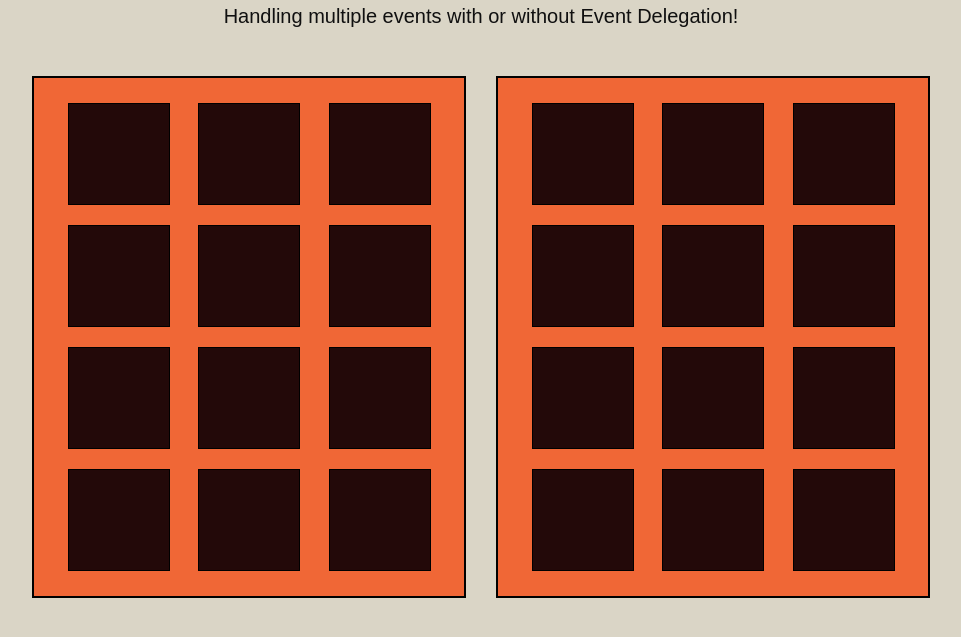
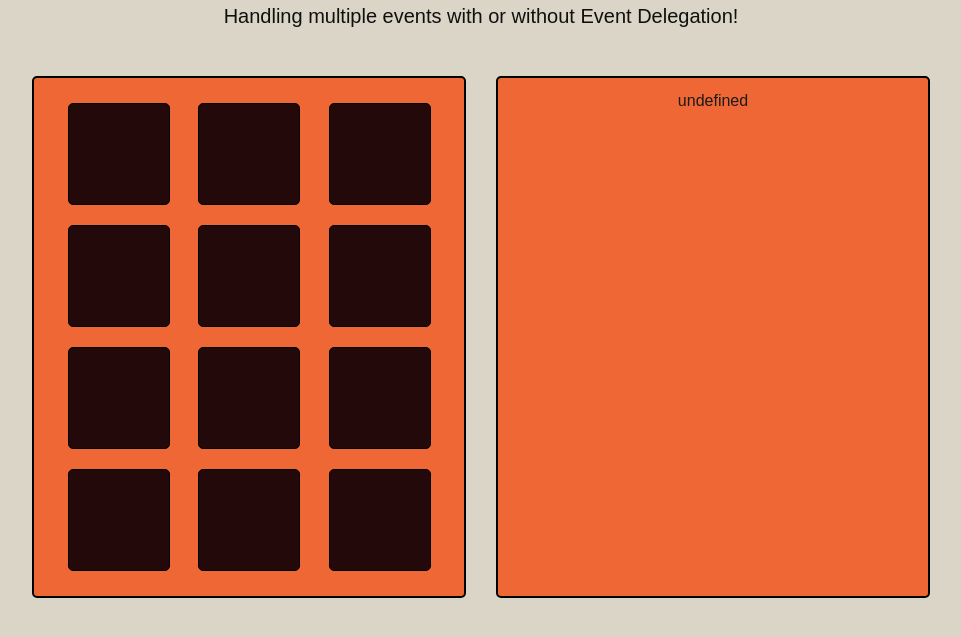
Before and after one commit to aditidubey003/Flip_Box, a website: page code/index.html in a window 1280 px wide. Both pictures are taken after a click on the element 872 px from the left and 396 px from the top of the page. Shown: the part 59-696 px from the top of the page, without its empty margins (159-1120 px from the left). Drawn offline with Linux system fonts and the light colour scheme.

Commit message:
completed the functionality

```diff
--- a/code/index.html
+++ b/code/index.html
@@ -17,7 +17,7 @@
 
     <main class="container">
 
-            <div class="big-box">
+            <div class="big-box box-1">
                 <div class="box"></div>
                 <div class="box"></div>
                 <div class="box"></div>
@@ -32,19 +32,19 @@
                 <div class="box"></div>
              </div>
 
-             <div class="big-box">
-                <div class="box"></div>
-                <div class="box"></div>
-                <div class="box"></div>
-                <div class="box"></div>
-                <div class="box"></div>
-                <div class="box"></div>
-                <div class="box"></div>
-                <div class="box"></div>
-                <div class="box"></div>
-                <div class="box"></div>
-                <div class="box"></div>
-                <div class="box"></div>
+             <div class="big-box box-2">
+                <div class="box" data-text="1"></div>
+                <div class="box" data-text="2"></div>
+                <div class="box" data-text="3"></div>
+                <div class="box" data-text="4"></div>
+                <div class="box" data-text="5"></div>
+                <div class="box" data-text="6"></div>
+                <div class="box" data-text="7"></div>
+                <div class="box" data-text="8"></div>
+                <div class="box" data-text="9"></div>
+                <div class="box" data-text="10"></div>
+                <div class="box" data-text="11"></div>
+                <div class="box" data-text="12"></div>
              </div>
 
 
--- a/code/script.js
+++ b/code/script.js
@@ -1,30 +1,32 @@
-/*let box = document.querySelector('.box')
-
-box.addEventListener("click", function (){
-        let allBoxes = document.querySelectorAll('.box')
-        allBoxes.forEach((box) => {
-         box.innerText = getNumber()
-        })
-})
-
-
-function getNumber(){
-  let number = Math.floor(Math.random()* 12)
-  console.log(number);
-  return number;
-}
-*/
 
 
 
-let allBoxes = document.querySelectorAll('.box')
+// First Box Without Event Delegation
 
-allBoxes.forEach((box) => {
+let bigBox1 = document.querySelectorAll('.box-1 div')
+
+bigBox1.forEach((box, index) => {
   box.addEventListener("click", function (event){
-   event.target.innerText = Math.floor(Math.random()* 12);
+   event.target.innerText = index + 1;
 
  setTimeout(()=> {
-       event.target.innerText = "";
+  event.target.innerText = "";
  }, 3000)
-        })
+  })
 })
+
+// Second Box With Event Delegation
+
+
+let bigBox2 = document.querySelector('.box-2')
+
+bigBox2.addEventListener("click", function (event){
+  let text = event.target.dataset.text
+console.log(text)
+event.target.innerText = text;
+
+setTimeout(()=> {
+  event.target.innerText = "";
+ }, 3000)
+
+})
--- a/code/style.css
+++ b/code/style.css
@@ -94,6 +94,7 @@ p{
 width: 400px;
 background-color: rgb(240, 103, 54);
 border: 2px solid black;
+border-radius: 5px;
 display: flex;
 flex-wrap: wrap;
 justify-content: space-evenly;
@@ -104,7 +105,9 @@ margin: 30px 15px;
 .box{
 width: 100px;
 height: 100px;
+line-height: 100px;
 border: 1px solid black;
+border-radius: 5px;
 background-color: rgb(35, 9, 9);
 margin: 10px 10px;
 color: #ffff;
```
